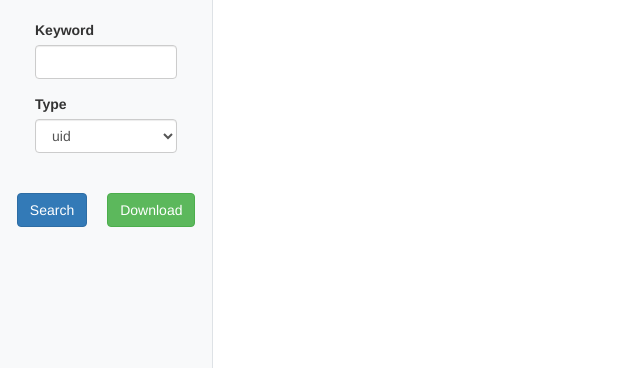
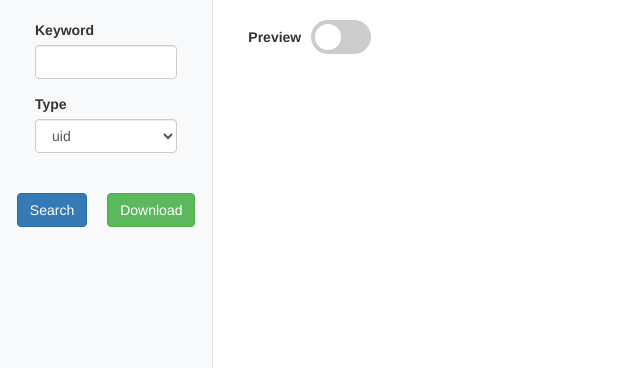
Before and after one commit to MGMCN/pppixiv, a Flask app: page /dashboard in a window 1280 px wide. Shown: the part 52-420 px from the top of the page, without its empty margins (0-640 px from the left). Run offline with Flask 2, Linux system fonts and the light colour scheme; some libraries are stand-ins or nearby versions.

Commit message:
add previewing downloaded illusts mode

```diff
--- a/main.py
+++ b/main.py
@@ -1,4 +1,5 @@
 from app import App
+from flask import send_from_directory
 
 app = App(__name__)
 
@@ -7,6 +8,11 @@ app = App(__name__)
 @app.route('/')
 def lsp():
     return 'Hello World! lsp!'
+
+
+@app.route('/Illusts/<path:path>')
+def send_illusts(path):
+    return send_from_directory('Illusts', path)
 
 
 if __name__ == '__main__':
--- a/services/pixiv.py
+++ b/services/pixiv.py
@@ -189,7 +189,7 @@ class Pixiv(BaseService):
         return l, success, msg
 
     def download_illust(self, url, file_name) -> (bool, str):
-        msg = "Download illust success!"
+        msg = None
         try:
             file_name = re.sub(r'[^\w\-_.()]', '_', file_name)
             # 1/100000 Not graceful
@@ -200,6 +200,7 @@ class Pixiv(BaseService):
             self.logger.debug(f"file_name -> {file_name}")
             success = self.pixivApi.download(url=url, path=".",
                                              fname="Illusts/" + file_name + ".jpg")
+            msg = file_name + ".jpg"
         except:
             # Exception type ?
             success = False
--- a/static/css/mystyle.css
+++ b/static/css/mystyle.css
@@ -92,3 +92,79 @@ html, body, .container-fluid, .row, .left-div, .right-div {
     padding: 5px;
     float: right;
 }
+
+.masonry {
+    margin: 10px;
+    column-count: 6;
+    column-gap: 0px;
+}
+
+.item {
+    width: calc(80% - 10px);
+    margin-bottom: 5px;
+}
+
+.item-img {
+    width: 100%;
+    height: auto;
+    border: 1px solid #ccc;
+}
+
+.toggle-switch-container {
+    display: flex;
+    align-items: center;
+}
+
+.toggle-switch-container label:first-of-type {
+    margin-right: 10px;
+}
+
+.toggle-switch {
+    position: relative;
+    display: inline-block;
+    width: 60px;
+    height: 34px;
+}
+
+.toggle-switch input[type="checkbox"] {
+    display: none;
+}
+
+.slider {
+    position: absolute;
+    top: 0;
+    left: 0;
+    right: 0;
+    bottom: 0;
+    background-color: #ccc;
+    border-radius: 34px;
+    transition: .4s;
+}
+
+.slider:before {
+    position: absolute;
+    content: "";
+    height: 26px;
+    width: 26px;
+    left: 4px;
+    bottom: 4px;
+    background-color: white;
+    border-radius: 50%;
+    transition: .4s;
+}
+
+input[type="checkbox"]:checked + .slider {
+    background-color: #2196F3;
+}
+
+input[type="checkbox"]:checked + .slider:before {
+    transform: translateX(26px);
+}
+
+.pb-container {
+    display: none;
+}
+
+.pb-style {
+    width: 0%;
+}
--- a/static/js/index.js
+++ b/static/js/index.js
@@ -3,6 +3,10 @@ const downloadBtn = document.getElementById("download");
 const input = document.getElementById("input-field");
 const select = document.getElementById("select-field");
 const listElement = document.getElementById("list-group");
+const masonryContainer = document.getElementById("masonry-container");
+const previewButton = document.getElementById("toggle-button");
+const preogressBarContainer = document.getElementById("pb-container")
+const progressBar = document.getElementById("pb");
 // debug
 // console.log(searchBtn);
 // console.log(downloadBtn);
@@ -11,8 +15,18 @@ const listElement = document.getElementById("list-group");
 // console.log(listElement);
 
 var global_list = [];
+const regex = /Get success! (.*)/;
+var global_downloaded_list = [];
+var toggleFlag = false;
 
 searchBtn.addEventListener('click', function () {
+    preogressBarContainer.style.display = 'none';
+    progressBar.style.width = '0%';
+    masonryContainer.innerHTML = ``;
+    listElement.innerHTML = ``;
+    global_list = [];
+    global_downloaded_list = [];
+
     var xhr = new XMLHttpRequest();
     var type = select.options[select.selectedIndex].value;
     var formData = new FormData();
@@ -46,23 +60,54 @@ searchBtn.addEventListener('click', function () {
                 });
                 listElement.innerHTML = render_html;
             } else {
-                global_list = [];
-                listElement.innerHTML = ``;
-                alert(message);
+                Swal.fire({
+                    title: 'Search failed',
+                    text: message,
+                    icon: 'warning',
+                    confirmButtonText: 'confirm'
+                });
             }
         } else {
-            alert("Request error!");
+            Swal.fire({
+                title: 'Request failed',
+                text: 'Check your server status!',
+                icon: 'error',
+                confirmButtonText: 'confirm'
+            });
         }
     };
     xhr.send(new URLSearchParams(formData).toString());
 });
 
+function renderPreviewingView() {
+    var images = '';
+    global_downloaded_list.forEach(function (image) {
+        images += `<div class="item"><img class="item-img" src="../../Illusts/${image}"></div>`;
+    });
+    masonryContainer.innerHTML = images;
+}
 
+function toPercent(floatNum) {
+    var str = Number(floatNum * 100).toFixed(1);
+    str += "%";
+    return str;
+}
+
+// 2.然后可以做个进度条转动的那种提示使用者我们正在下载？
 downloadBtn.addEventListener('click', function () {
     // ?
     if (global_list.length === 0) {
-        alert("Download list is empty!");
+        Swal.fire({
+            title: 'Info',
+            text: "Download list is empty!",
+            icon: 'info',
+            confirmButtonText: 'confirm'
+        });
     } else {
+        progressBar.style.width = '0%';
+        preogressBarContainer.style.display = 'block';
+        let count_success = 0;
+        let count_failed = 0;
         global_list.forEach(function (item, index) {
             var title = item.title;
             var url = item.download_url;
@@ -75,20 +120,54 @@ downloadBtn.addEventListener('click', function () {
             xhr.onload = function () {
                 if (this.status === 200) {
                     var data = JSON.parse(this.responseText);
-                    var status = data.status
+                    var status = data.status;
                     var message = data.message;
                     if (status === 1) {
+                        count_success += 1;
+                        global_downloaded_list.push(message.match(regex)[1]);
                         listElement.getElementsByTagName("li")[this.idx].getElementsByTagName("span")[0].className = "status-circle-complete";
                     } else {
+                        count_failed += 1;
                         listElement.getElementsByTagName("li")[this.idx].getElementsByTagName("span")[0].className = "status-circle-failed";
-                        alert(message);
+                        Swal.fire({
+                            title: 'Download failed',
+                            text: message,
+                            icon: 'warning',
+                            confirmButtonText: 'confirm'
+                        });
                     }
                 } else {
-                    alert("Request error!");
+                    Swal.fire({
+                        title: 'Request failed',
+                        text: 'Check your server status!',
+                        icon: 'error',
+                        confirmButtonText: 'confirm'
+                    });
                 }
+                if (count_success + count_failed === global_list.length) {
+                    renderPreviewingView();
+                    Swal.fire({
+                        title: 'Download success',
+                        text: `Download complete! Success: ${count_success}, Failed: ${count_failed}`,
+                        icon: 'success',
+                        confirmButtonText: 'confirm'
+                    });
+                }
+                progressBar.style.width = toPercent((count_success + count_failed) / global_list.length * 1.0);
             };
             xhr.idx = index;
             xhr.send(new URLSearchParams(formData).toString());
         });
     }
 });
+
+previewButton.addEventListener('click', function () {
+    toggleFlag = !toggleFlag;
+    if (toggleFlag == true) {
+        listElement.style.display = "none";
+        masonryContainer.style.display = "block";
+    } else {
+        masonryContainer.style.display = "none";
+        listElement.style.display = "block";
+    }
+});
--- a/templates/html/index.html
+++ b/templates/html/index.html
@@ -48,19 +48,36 @@
         <!-- right div -->
         <div class="col-sm-12 col-md-6 col-lg-10 right-div">
             <div class="border-div">
+                <div class="toggle-switch-container">
+                    <label>Preview</label>
+                    <label class="toggle-switch" for="toggle-button">
+                        <input type="checkbox" id="toggle-button">
+                        <span class="slider"></span>
+                    </label>
+                </div>
+
+                <div class="progress pb-container" id="pb-container">
+                    <div class="progress-bar pb-style" role="progressbar" id="pb"></div>
+                </div>
+
                 <ul class="list-group" id="list-group">
                 </ul>
+
+                <div class="masonry">
+                    <div class="items" id="masonry-container"></div>
+                </div>
             </div>
         </div>
 
     </div>
 </div>
-
-<script src="{{ url_for('static', filename='js/index.js') }}"></script>
+<!-- import sweetalert2 -->
+<script src="https://cdn.jsdelivr.net/npm/sweetalert2@11"></script>
 <!-- import jQuery & Bootstrap JS -->
 <script src="https://code.jquery.com/jquery-3.6.4.min.js"></script>
 <script src="https://stackpath.bootstrapcdn.com/bootstrap/3.4.1/js/bootstrap.min.js"
         integrity="sha384-aJ21OjlMXNL5UyIl/XNwTMqvzeRMZH2w8c5cRVpzpU8Y5bApTppSuUkhZXN0VxHd"
         crossorigin="anonymous"></script>
+<script src="{{ url_for('static', filename='js/index.js') }}"></script>
 </body>
 </html>
```
